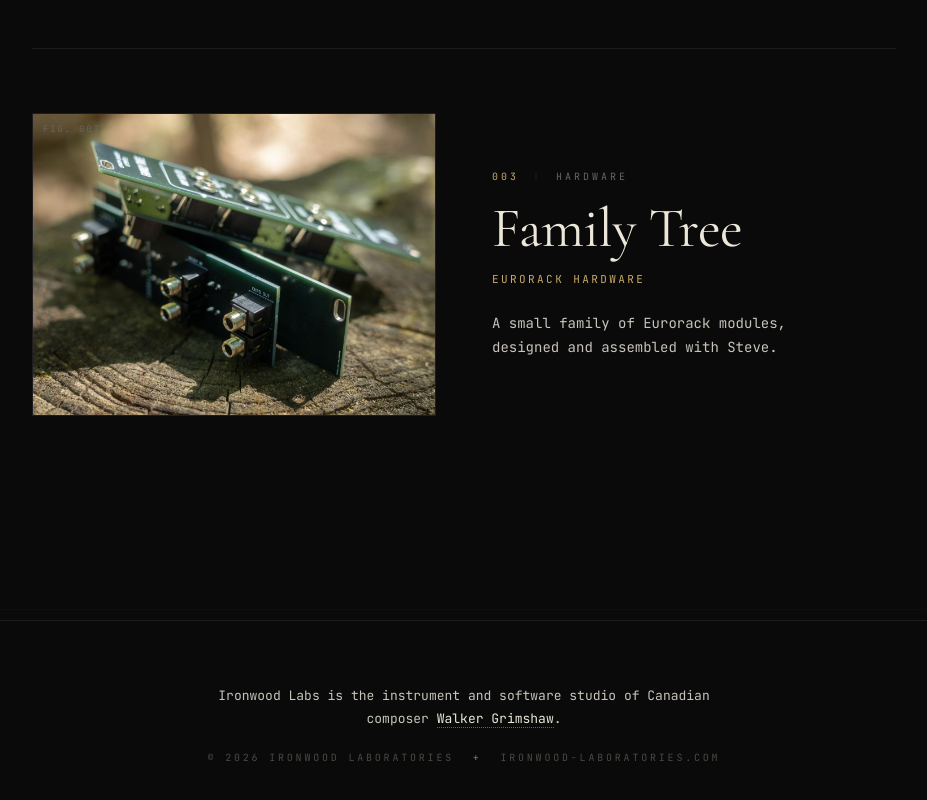
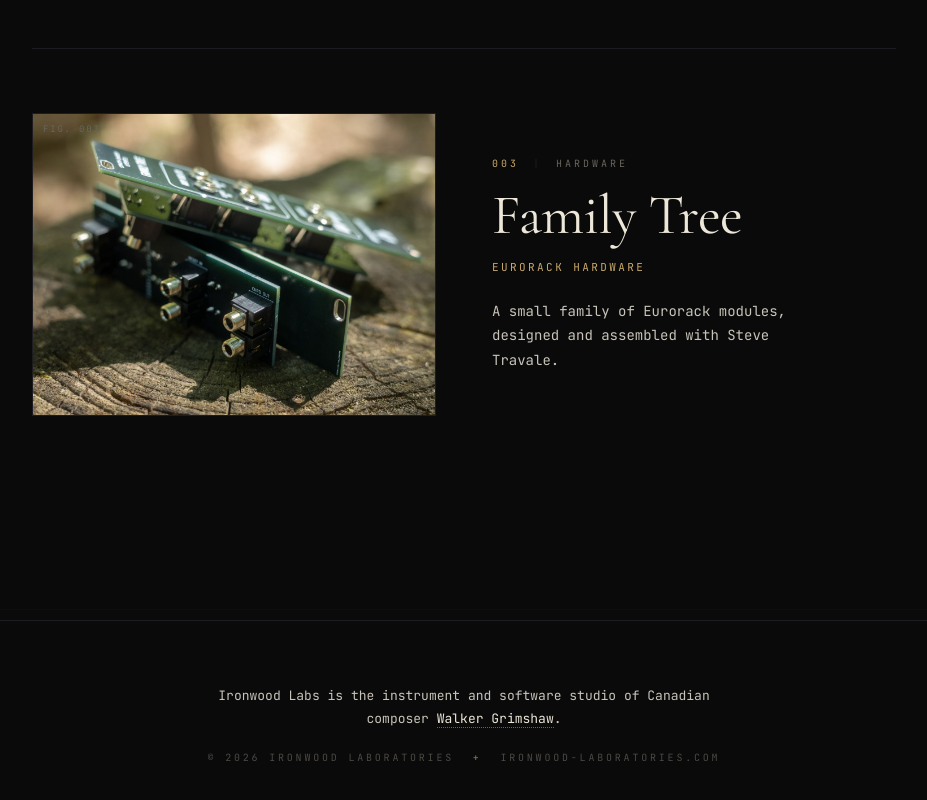
Before and after one commit to walkergrimshaw/ironwoodlaboratories-site, a plain HTML site: page index.html in a window 1280 px wide. Shown: the part 1791-2591 px from the top of the page, without its empty margins (176-1103 px from the left). Drawn offline with nearby package versions, Linux system fonts and the light colour scheme.

Commit message:
Add Steve's last name on Family Tree credit

```diff
--- a/index.html
+++ b/index.html
@@ -445,7 +445,7 @@
           </div>
           <h2 class="module-name">Family Tree</h2>
           <div class="module-tag">Eurorack hardware</div>
-          <p class="module-desc">A small family of Eurorack modules, designed and assembled with Steve.</p>
+          <p class="module-desc">A small family of Eurorack modules, designed and assembled with Steve Travale.</p>
         </div>
       </article>
 
```
